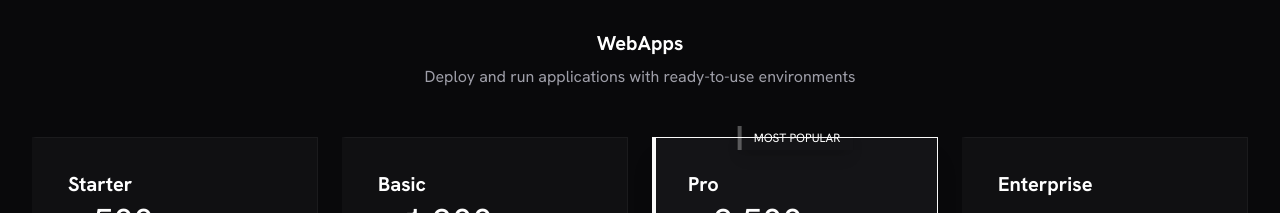
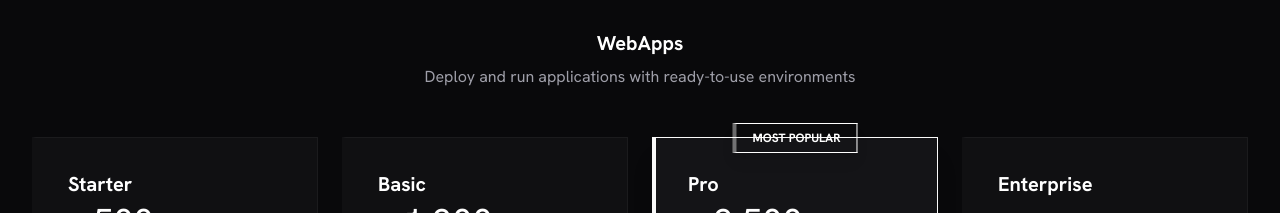
Before and after one commit to JohnKinyanjui/scalenodes-revamp-lp, a Next.js app: page / in a window 1280 px wide. Shown: the part 3420-3633 px from the top of the page. Built offline with nearby package versions, Linux system fonts and the light colour scheme.

Commit message:
Fix MOST POPULAR badge with complete border and sharp left accent

```diff
--- a/components/sections/Pricing.tsx
+++ b/components/sections/Pricing.tsx
@@ -256,7 +256,7 @@ export default function Pricing() {
               {/* Popular Badge */}
               {plan.popular && (
                 <div className="absolute -top-3 left-1/2 -translate-x-1/2 z-10">
-                  <span className="bg-gradient-to-r from-primary-500 to-primary-600 text-white px-3 py-1 text-xs shadow-lg border-l-4 border-white/30">
+                  <span className="bg-gradient-to-r from-primary-500 to-primary-600 text-white px-4 py-1.5 text-xs font-bold shadow-lg border border-primary-400/30 border-l-4 border-l-white/40">
                     MOST POPULAR
                   </span>
                 </div>
```
